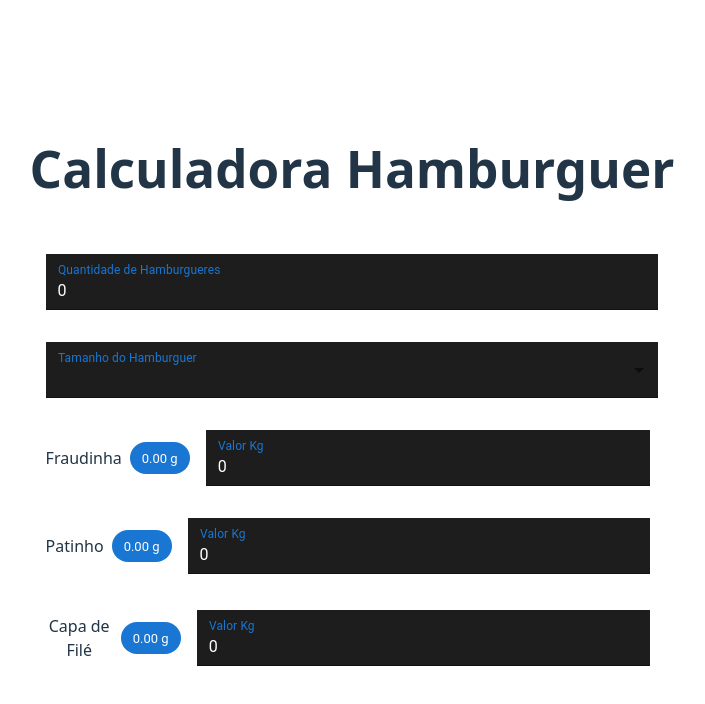
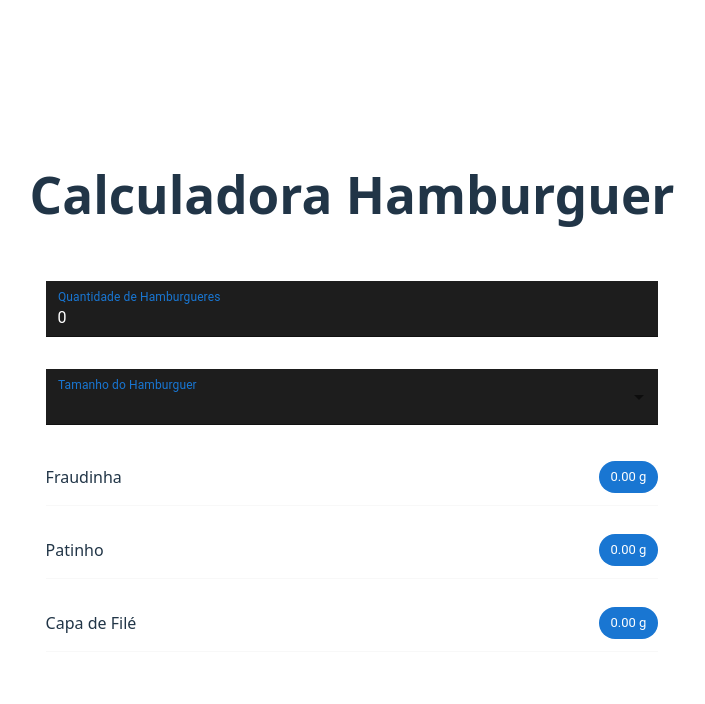
Before and after one commit to Gmicheletti/calculator_burguer, a React (Vite) app: page / in a window 1280 px wide. Shown: the top 704 px of the page, without its empty margins (288-993 px from the left). Built offline with nearby package versions, Linux system fonts and the light colour scheme.

Commit message:
first commit

```diff
--- a/src/App.css
+++ b/src/App.css
@@ -17,6 +17,8 @@
   align-items: center;
   gap: 0.5rem;
   width: 100%;
+  justify-content: space-between;
+  border-bottom: 1px solid #cdcdcd26;
 }
 
 .total{
--- a/src/App.jsx
+++ b/src/App.jsx
@@ -17,9 +17,9 @@ function App() {
   const [weightPatinho, setWeightPatinho] = useState(0);
   const [weightCapa, setWeightCapa] = useState(0);
 
-  const [priceFraudinha, setPriceFraudinha] = useState(0);
-  const [pricePatinho, setPricePatinho] = useState(0);
-  const [priceCapa, setPriceCapa] = useState(0);
+  // const [priceFraudinha, setPriceFraudinha] = useState(0);
+  // const [pricePatinho, setPricePatinho] = useState(0);
+  // const [priceCapa, setPriceCapa] = useState(0);
 
   useEffect(() => {
     setWeightFraudinha((weightBuguers * numberBuguers * 0.3).toFixed(2));
@@ -105,7 +105,7 @@ function App() {
           <p>Fraudinha</p>
 
           <Chip label={`${weightFraudinha} g`} color="primary" />
-          <TextField
+          {/* <TextField
             id="filled-basic"
             label="Valor Kg"
             variant="filled"
@@ -127,14 +127,14 @@ function App() {
                 color: "#1976d2", // cor do label flutuante
               },
             }}
-          />
+          /> */}
         </div>
 
         <div className="meat_info">
           <p>Patinho</p>
 
           <Chip label={`${weightPatinho} g`} color="primary" />
-          <TextField
+          {/* <TextField
             id="filled-basic"
             label="Valor Kg"
             variant="filled"
@@ -156,13 +156,13 @@ function App() {
                 color: "#1976d2", // cor do label flutuante
               },
             }}
-          />
+          /> */}
         </div>
 
         <div className="meat_info">
           <p>Capa de Filé</p>
           <Chip label={`${weightCapa} g`} color="primary" />
-          <TextField
+          {/* <TextField
             id="filled-basic"
             label="Valor Kg"
             variant="filled"
@@ -184,7 +184,7 @@ function App() {
                 color: "#1976d2", // cor do label flutuante
               },
             }}
-          />
+          /> */}
         </div>
       </div>
     </>
```
